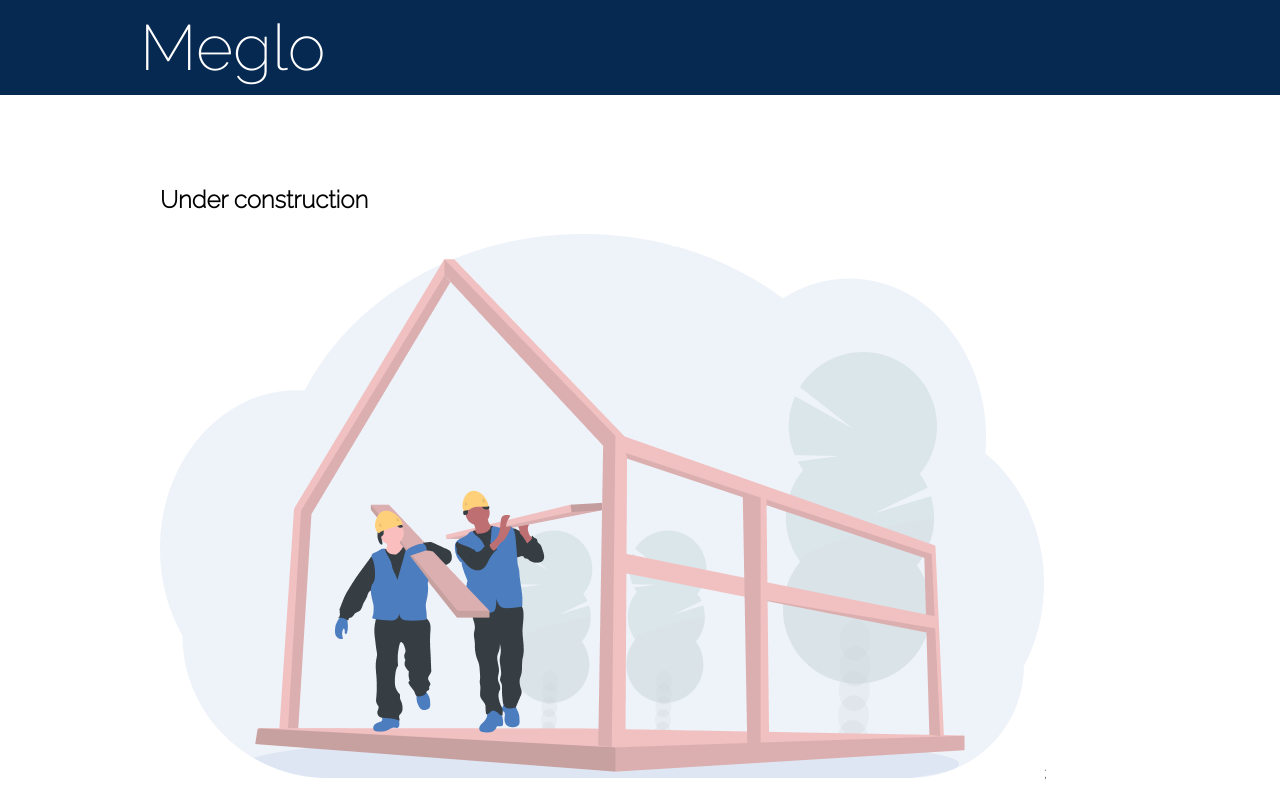
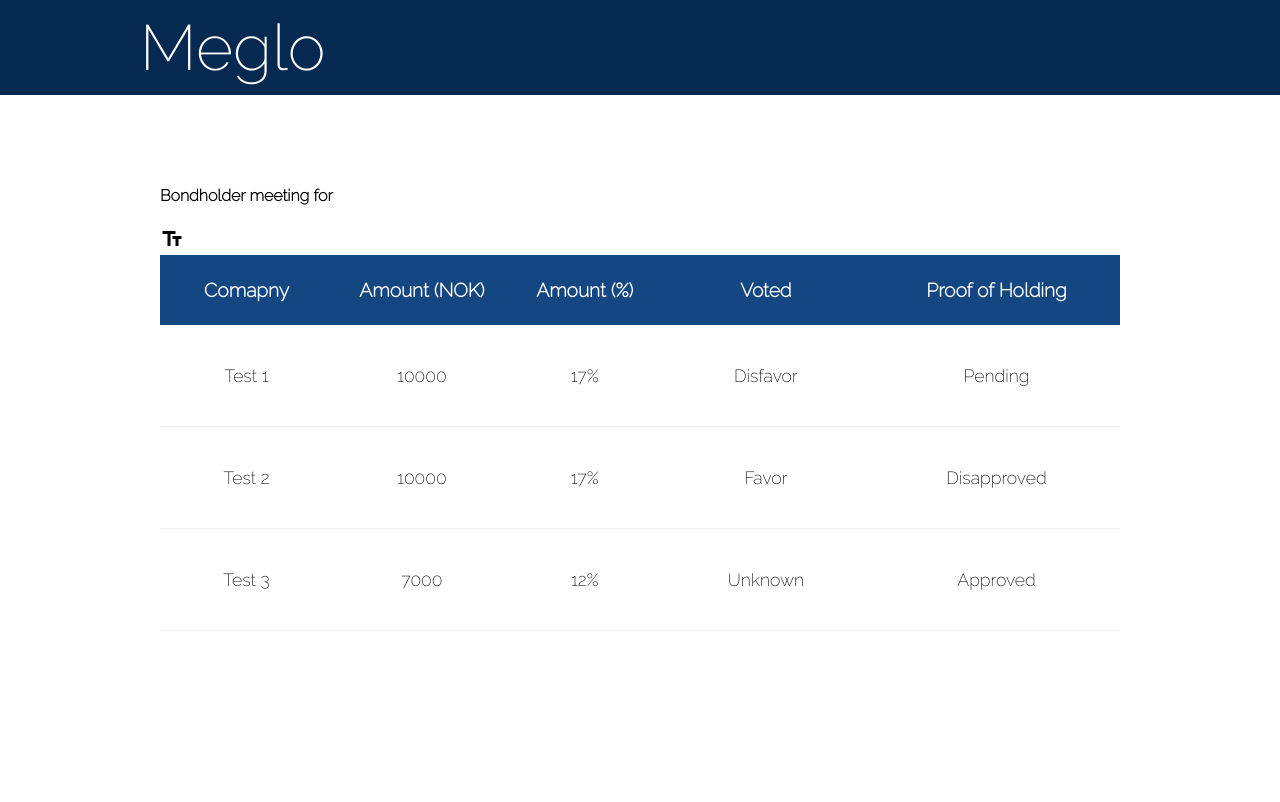
Before and after one commit to Kundestyrt-G17/digibonds, a Next.js app: page /meetings/1 in a window 1280 px wide. Built offline with nearby package versions, Linux system fonts and the light colour scheme; no server answers; the database is empty; what next-iron-session would draw is missing.

Commit message:
make investor table

```diff
--- /dev/null
+++ b/components/InvestorTable/InvestorTable.tsx
@@ -0,0 +1,102 @@
+import React, { useMemo } from 'react';
+import { useTable } from 'react-table';
+import { useRouter } from 'next/router';
+import styles from '@/components/Meeting/Meetings.module.css';
+import { GetVote, User } from '@/utils/interfaces';
+
+interface InvestorTableProps {
+  votes: GetVote[];
+  totalAmount: number;
+}
+
+
+export default function InvestorTable(props: InvestorTableProps) {
+  const data = useMemo(() => props.votes, [props.votes]);
+  const columns = useMemo(
+    () => [
+      {
+        Header: 'Comapny',
+        accessor: 'company.name',
+      },
+      {
+        Header: 'Amount (NOK)',
+        accessor: 'amount',
+      },
+      {
+        id: 'percentage',
+        Header: 'Amount (%)',
+        accessor: (vote) => {
+          console.log(vote.amount, props.totalAmount);
+          return (vote.amount / props.totalAmount * 100).toPrecision(2) + "%";
+        },
+      },
+      {
+        id: 'voted',
+        Header: 'Voted',
+        accessor: vote => {
+          if (vote.voted === null) {
+            return 'Unknown';
+          } else {
+            return vote.voted ? 'Favor' : 'Disfavor';
+          }
+        },
+      },
+      {
+        Header: 'Proof of Holding',
+        accessor: 'pohStatus',
+      },
+
+    ],
+    [],
+  );
+
+  const tableInstance = useTable<any>({ columns, data });
+
+  const {
+    getTableProps,
+    getTableBodyProps,
+    headerGroups,
+    rows,
+    prepareRow,
+  } = tableInstance;
+
+  const router = useRouter();
+  const handleRowClick = (row: any) => {
+  };
+
+  return (
+    <table {...getTableProps()} style={{ borderSpacing: 0, width: '100%' }}>
+      <thead>
+      {headerGroups.map((headerGroup) => (
+        <tr {...headerGroup.getHeaderGroupProps()}>
+          {headerGroup.headers.map((column) => (
+            <th {...column.getHeaderProps()} className={styles.tableHeader}>
+              {column.render('Header')}
+            </th>
+          ))}
+        </tr>
+      ))}
+      </thead>
+      <tbody {...getTableBodyProps()}>
+      {rows.map((row) => {
+        prepareRow(row);
+        return (
+          <tr
+            {...row.getRowProps()}
+            onClick={() => handleRowClick(row)}
+            className={styles.tableRow}
+          >
+            {row.cells.map((cell) => {
+              return (
+                <td {...cell.getCellProps()} className={styles.tableCell}>
+                  {cell.render('Cell')}
+                </td>
+              );
+            })}
+          </tr>
+        );
+      })}
+      </tbody>
+    </table>
+  );
+}
--- /dev/null
+++ b/components/Meeting/Meeting.module.css
@@ -0,0 +1,4 @@
+
+.errorMessage {
+    color: darkred;
+}
--- a/components/Meeting/Meeting.tsx
+++ b/components/Meeting/Meeting.tsx
@@ -1,10 +1,68 @@
-import React from "react";
+import React from 'react';
+import { GetVote, IMeeting } from '@/utils/interfaces';
+import InvestorTable from '@/components/InvestorTable/InvestorTable';
+import useSWR from 'swr';
+import { useRouter } from 'next/router';
+import styles from './Meetings.module.css';
+import { TextFields } from '@material-ui/icons';
+
+
+const fetcher = (url) => fetch(url).then((res) => res.json());
+
+
+const votes: GetVote[] = [
+  {
+    amount: 10000,
+    approved: false,
+    company: {
+      name: 'Test 1',
+      bondholders: [{ name: 'hei', broker: false, email: 'sndjkjkj@jnknjn.no', password: undefined, _id: undefined }],
+    },
+    inFavor: null,
+    voted: false,
+    pohStatus: 'Pending',
+  },
+  {
+    amount: 10000,
+    approved: false,
+    company: {
+      name: 'Test 2',
+      bondholders: [{ name: 'hei', broker: false, email: 'sndjkjkj@jnknjn.no', password: undefined, _id: undefined }],
+    },
+    inFavor: true,
+    voted: true,
+    pohStatus: 'Disapproved',
+
+  },
+  {
+    amount: 7000,
+    approved: false,
+    company: {
+      name: 'Test 3',
+      bondholders: [{ name: 'hei', broker: false, email: 'sndjkjkj@jnknjn.no', password: undefined, _id: undefined }],
+    },
+    inFavor: true,
+    voted: null,
+    pohStatus: 'Approved',
+
+  },
+];
 
 const Meeting = () => {
+
+  const router = useRouter();
+  const { data, error } = useSWR<IMeeting>(`/api${router.asPath}`, fetcher);
+
   return (
     <div>
-      <h2>Under construction</h2>
-      <img src="/build.png" />;
+      {error && <p className={styles.errorMessage}>An error has occurred. Please contact the IT department. {error.message} </p>}
+      <h4>Bondholder meeting for </h4>
+      <h1>{data?.meetingName}</h1>
+      <TextFields
+        type="search"
+
+      />
+      <InvestorTable votes={votes} totalAmount={60000}/>
     </div>
   );
 };
--- a/utils/types.ts
+++ b/utils/types.ts
@@ -1 +1,3 @@
 export type VotePageType = "Ballot" | "PoH" | "Summary";
+
+export type VotePoHStatusTyoe = "Approved" | "Disapproved" | "Pending" | "-"
```
